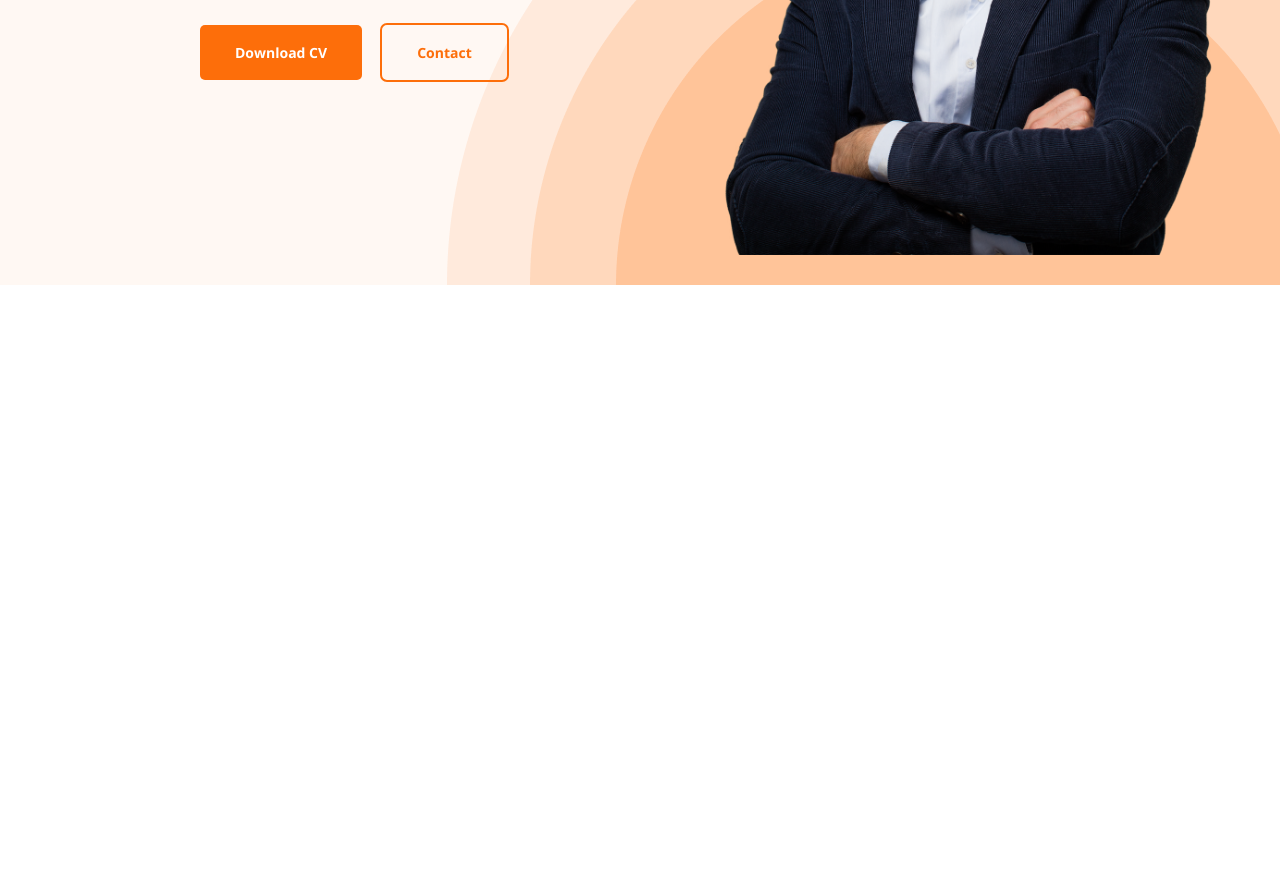
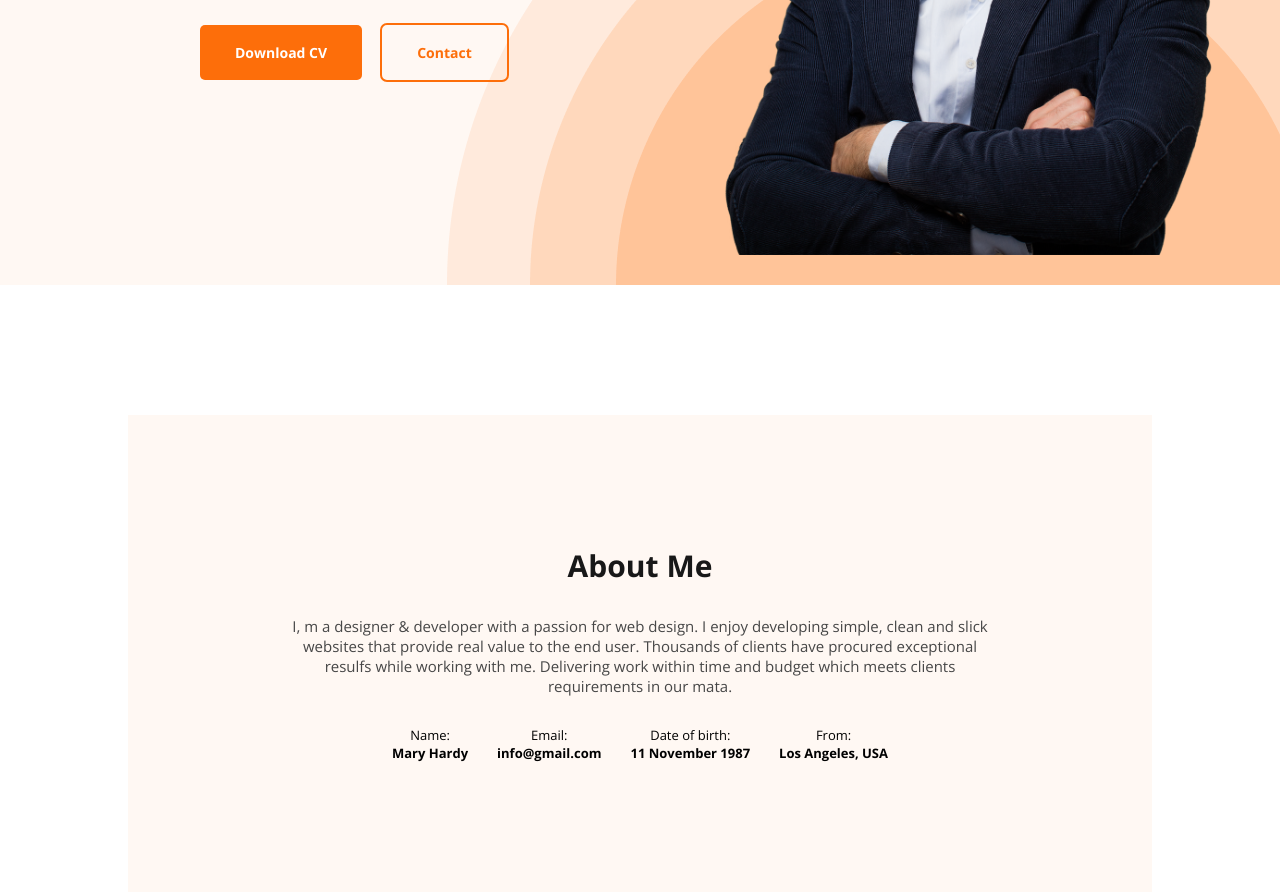
Before and after one commit to deXcoder9/ph-portfolio, a plain HTML site: page index.html in a window 1280 px wide. Shown: the part 526-1421 px from the top of the page. Before the commit the page ends 811 px from the top, so only its background shows below. Drawn offline with nearby package versions, Linux system fonts and the light colour scheme.

Commit message:
about-me section DOne as well

```diff
--- a/index.html
+++ b/index.html
@@ -26,5 +26,33 @@
             <img src="assets/hardy.png" class="hardy-face" alt="hardy">
         </div>
     </header>
+    <main>
+        <section class="about-me">
+            <div class="space">
+
+
+            <h4 class="title">About Me </h4>
+            <p class="about">I, m a designer & developer with a passion for web design. I enjoy developing simple, clean and slick websites that provide real value to the end user. Thousands of clients have procured exceptional resulfs while working with me. Delivering work within time and budget which meets clients requirements in our mata.</p>
+            <div class="contact" >
+                <div class="same-info">
+                    <p>Name:</p>
+                    <p><b>Mary Hardy</b> </p>
+                </div>
+                <div class="same-info">
+                    <p>Email:</p>
+                    <p><b>info@gmail.com</b></p>
+                </div>
+                <div class="same-info">
+                    <p>Date of birth:</p>
+                    <p><b>11 November 1987</b></p>
+                </div>
+                <div class="same-info">
+                    <p>From:</p>
+                    <p><b>Los Angeles, USA</b></p>
+                </div>
+            </div>
+        </div>
+        </section>
+    </main>
 </body>
 </html>
--- a/style.css
+++ b/style.css
@@ -12,8 +12,8 @@
   --secondary-color: #474747;
 }
 
-.tittle {
-  font-size: 35px;
+.title {
+  font-size: 30px;
   font-weight: 7000;
   color: #181818;
 }
@@ -119,3 +119,26 @@ margin-bottom: 30px;
     background-repeat: no-repeat;
     background-position: bottom right;
 }
+
+/*?   ABOUT - ME   */
+.about-me{
+    width: 80%;
+    margin: 130px auto;
+    text-align: center;
+    background-color: #FFF8F3 ;
+}
+
+.about{
+    margin: 30px auto;
+    color: var(--secondary-color);
+    font-size: 15px;
+}
+.space{
+    padding: 130px 150px;
+}
+.contact{
+    display: flex;
+    justify-content: center;
+    gap: 29px;
+    font-size: 13px;
+}
```
